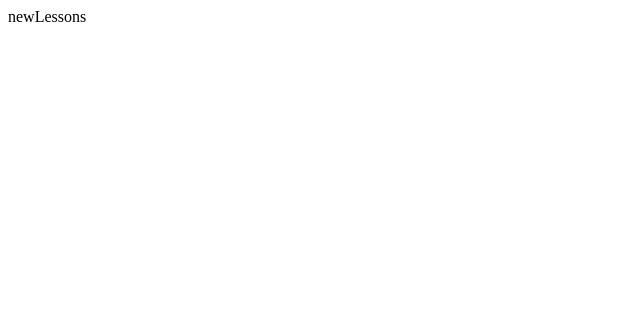
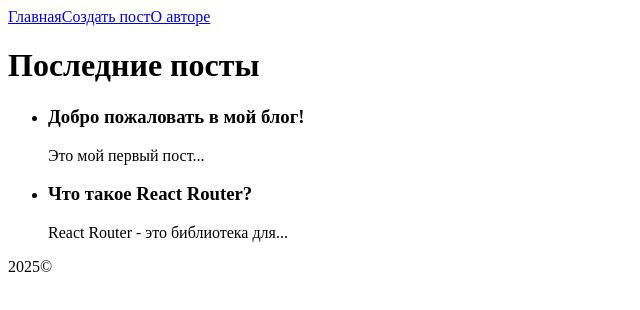
Before and after one commit to IVShelkunov/React_lessons, a React (Vite) app: page / in a window 1280 px wide. Shown: the top 310 px of the page, without its empty margins (0-640 px from the left). Built offline with nearby package versions, Linux system fonts and the light colour scheme.

Commit message:
add pages, types and basic marking

```diff
--- a/package.json
+++ b/package.json
@@ -11,7 +11,8 @@
   },
   "dependencies": {
     "react": "^19.2.0",
-    "react-dom": "^19.2.0"
+    "react-dom": "^19.2.0",
+    "react-router-dom": "^7.9.6"
   },
   "devDependencies": {
     "@eslint/js": "^9.39.1",
--- a/src/App.tsx
+++ b/src/App.tsx
@@ -1,14 +1,30 @@
-import './App.css'
-
+import { useState } from "react";
+import { BrowserRouter , Routes, Route } from 'react-router-dom';
+import type { IPost } from "./types/types";
+import { Layout } from './components/Layout'
+import { HomePage } from './pages/HomePage'
+import './App.css';
+import { AboutPage } from "./pages/AboutPage";
+import { NotFoundPage } from "./pages/NotFoundPage";
+import { CreatePostPage } from "./pages/CreatePostPage";
 function App() {
-
+  const [posts, setPosts] = useState<IPost[]>([
+    { id: 1, title: 'Добро пожаловать в мой блог!', content: 'Это мой первый пост...' },
+    { id: 2, title: 'Что такое React Router?', content: 'React Router - это библиотека для...' },
+    ]);
+    const handleAddPost = (newPost: IPost) => setPosts(prev => [...prev , newPost]);
 
   return (
-    <>
-      <div>
-        newLessons
-      </div>
-    </>
+    <BrowserRouter>
+      <Routes>
+        <Route path='/' element={<Layout/>}>
+          <Route index element={<HomePage posts={posts}/>}/>
+          <Route path='create-post' element={<CreatePostPage onAddPost={handleAddPost}/>}/>
+          <Route path='about' element={<AboutPage/>}/>
+          <Route path='*' element={<NotFoundPage/>}/>
+        </Route>
+      </Routes>
+    </BrowserRouter>
   )
 }
 
--- /dev/null
+++ b/src/components/Layout.tsx
@@ -0,0 +1,14 @@
+//Layout.tsx
+import { Outlet } from "react-router-dom";
+import { Navigation } from "./Navigation";
+export function Layout() {
+	return(
+		<div className='layout'>
+        <header>
+          <Navigation/>
+        </header>
+        <main><Outlet/></main>
+        <footer>2025©</footer>
+      </div>
+	);
+}
--- /dev/null
+++ b/src/components/Navigation.tsx
@@ -0,0 +1,12 @@
+import { NavLink } from "react-router-dom";
+
+//Navigation.tsx
+export function Navigation() {
+	return (
+		<nav>
+			<NavLink to={'/'}>Главная</NavLink>
+			<NavLink to={'/create-post'}>Создать пост</NavLink>
+			<NavLink to={'/about'}>О авторе</NavLink>
+		</nav>
+	);
+}
--- /dev/null
+++ b/src/pages/AboutPage.tsx
@@ -0,0 +1,8 @@
+export function AboutPage() {
+	return (
+		<div>
+			<h1>Об авторее</h1>
+			<p>Здесь находится информация об авторе.</p>
+		</div>
+	);
+}
--- /dev/null
+++ b/src/pages/CreatePostPage.tsx
@@ -0,0 +1,27 @@
+//CreatePostPage.tsx
+import { useState } from "react";
+import type { CreatePostPageProps , IForm } from "../types/types";
+import { useNavigate } from "react-router-dom";
+export function CreatePostPage({onAddPost}: CreatePostPageProps) {
+	const navigate = useNavigate();
+	const initialFormValues = {title:'' , content: ''};
+	const [formValues , setFormValues] = useState<IForm>(initialFormValues);
+	const handleChangeFormValues = (e:React.ChangeEvent<HTMLInputElement | HTMLTextAreaElement>) => setFormValues(prev => ({...prev, [e.target.name]:e.target.value}));
+	const handleSubmit = (e:React.FormEvent<HTMLFormElement>) => {
+		e.preventDefault();
+		onAddPost({...formValues , id: Date.now()});
+		setFormValues(initialFormValues);
+		navigate('/');
+	}
+	return (
+		<div className="create-post">
+			<form onSubmit={handleSubmit}>
+				<label htmlFor="title">Введите название поста</label>
+				<input type="text" name="title" id="title" value={formValues.title} onChange={handleChangeFormValues}/>
+				<label htmlFor="content">Напишите пост:</label>
+				<textarea id="content" name="content" value={formValues.content} onChange={handleChangeFormValues}/>
+				<button type="submit" disabled={formValues.title.trim()===''|| formValues.content.trim()===''}>Опубликовать</button>
+			</form>
+		</div>
+	);
+}
--- /dev/null
+++ b/src/pages/HomePage.tsx
@@ -0,0 +1,17 @@
+//HomePage.tsx
+import type{ HomePageProps } from "../types/types";
+export function HomePage({posts}: HomePageProps) {
+  return (
+    <div className="home">
+      <h1>Последние посты</h1>
+      <ul>
+      {posts.map(post => (
+        <li key={post.id}>
+          <h3>{post.title}</h3>
+          <p>{post.content}</p>
+        </li>
+        ))}
+    </ul>
+    </div>
+  );
+}
--- /dev/null
+++ b/src/pages/NotFoundPage.tsx
@@ -0,0 +1,12 @@
+import { NavLink } from "react-router-dom";
+
+//NotFoundPage.tsx
+export function NotFoundPage() {
+  return (
+    <div>
+      <h1>404 - Страница не найдена</h1>
+      <p>Извините, запрашиваемая страница не существует.</p>
+      <NavLink to={'/'}>Вернуться на главную</NavLink>
+    </div>
+    );
+}
--- /dev/null
+++ b/src/types/types.ts
@@ -0,0 +1,17 @@
+// Интерфейс для одного поста
+export interface IPost {
+  id: number;
+  title: string;
+  content: string;
+}
+export interface IForm  {
+  title: string;
+  content: string;
+}
+//Пропсы для главной
+export type HomePageProps = {
+	posts: IPost[]
+}
+export type CreatePostPageProps = {
+	onAddPost: (newPost: IPost) => void
+}
```
Also changed, not shown: 1 other file (tests, documents, lock files or other folders).
